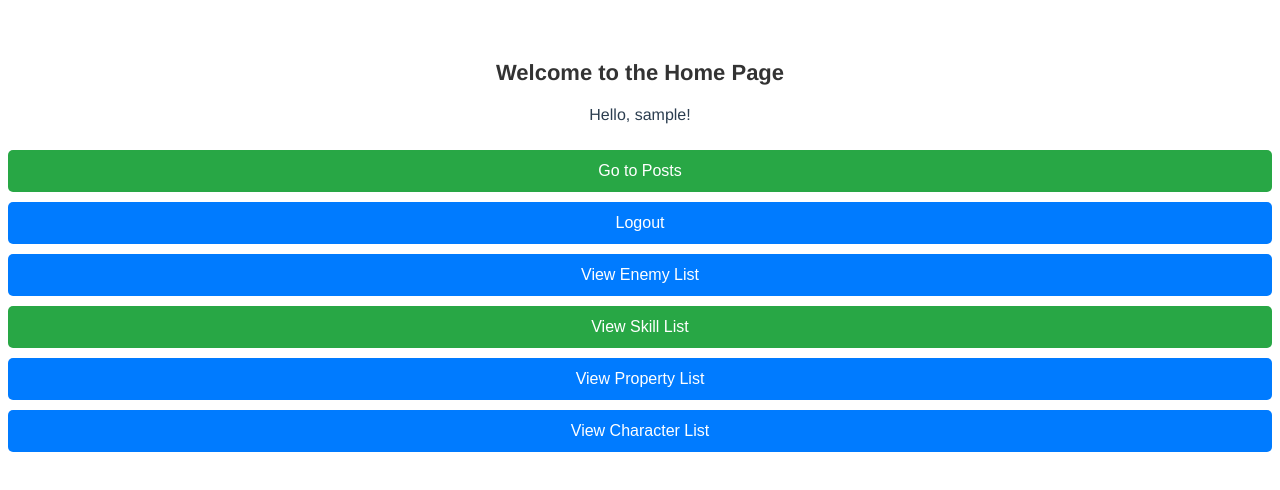
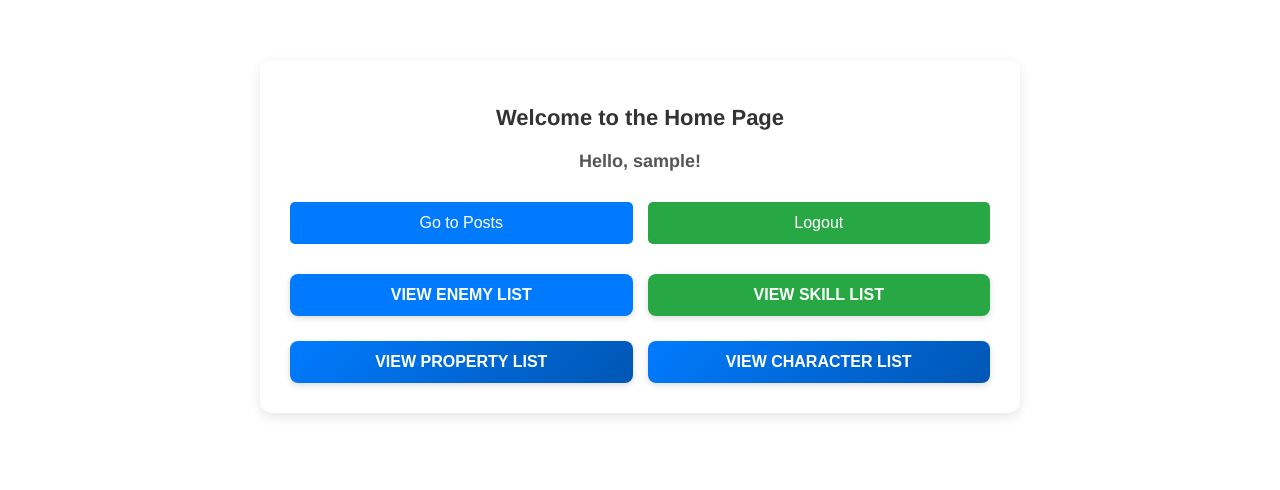
Before and after one commit to choi-beomjo/nyanco-help, a Vue app in the folder frontend/: page / in a window 1280 px wide. Shown: the top 490 px of the page. Built offline with nearby package versions, Linux system fonts and the light colour scheme; sample sign-in values are in the browser's storage.

Commit message:
feature: 홈 디자인 추가 (#39)

```diff
--- a/frontend/src/assets/css/FilterComponent.css
+++ b/frontend/src/assets/css/FilterComponent.css
@@ -144,3 +144,82 @@
   transform: scale(1.05);
   background: #c2d5ff; /* 더 진한 파란색 */
 }
+
+/* ✅ 필터링된 항목 리스트 스타일 */
+.filtered-list {
+  margin-top: 20px;
+}
+
+.filtered-list h2 {
+  font-size: 18px;
+  color: #333;
+  text-align: center;
+  margin-bottom: 15px;
+}
+
+/* ✅ 리스트 스타일 */
+.filtered-list ul {
+  list-style: none;
+  padding: 0;
+  display: flex;
+  flex-wrap: wrap;
+  gap: 15px;
+  justify-content: center;
+}
+
+/* ✅ 개별 아이템 카드 스타일 */
+.filtered-list li {
+  background: #f9f9f9;
+  padding: 15px;
+  border-radius: 8px;
+  box-shadow: 0 2px 5px rgba(0, 0, 0, 0.1);
+  transition: transform 0.2s ease-in-out, box-shadow 0.2s ease-in-out;
+  min-width: 250px;
+  max-width: 300px;
+  text-align: center;
+}
+
+/* ✅ 호버 시 효과 */
+.filtered-list li:hover {
+  transform: translateY(-3px);
+  box-shadow: 0 4px 10px rgba(0, 0, 0, 0.15);
+}
+
+/* ✅ 스킬과 속성 스타일 */
+.skill-list, .property-list {
+  display: flex;
+  flex-wrap: wrap;
+  justify-content: center;
+  gap: 5px;
+  margin-top: 5px;
+}
+
+.skill-tag, .property-tag {
+  padding: 5px 10px;
+  border-radius: 4px;
+  font-size: 12px;
+  font-weight: bold;
+  white-space: nowrap;
+  box-shadow: 0 2px 4px rgba(0, 0, 0, 0.1);
+  transition: transform 0.2s ease-in-out;
+}
+
+/* ✅ 스킬 태그 색상 */
+.skill-tag {
+  background: #f0f0f0;
+  color: #333;
+}
+
+/* ✅ 속성 태그 색상 */
+.property-tag {
+  background: #dfe9ff;
+  color: #007bff;
+}
+
+/* ✅ "No items found" 스타일 */
+.no-items {
+  text-align: center;
+  font-size: 16px;
+  color: #777;
+  margin-top: 20px;
+}
--- /dev/null
+++ b/frontend/src/assets/css/HomeView.css
@@ -0,0 +1,89 @@
+/* ✅ 홈 컨테이너 */
+.home-container {
+    max-width: 700px;
+    margin: 50px auto;
+    padding: 30px;
+    background: #ffffff;
+    border-radius: 12px;
+    box-shadow: 0 4px 12px rgba(0, 0, 0, 0.1);
+    text-align: center;
+  }
+
+  /* ✅ 제목 스타일 */
+  h1 {
+    font-size: 28px;
+    color: #222;
+    margin-bottom: 15px;
+  }
+
+  /* ✅ 로그인한 유저 정보 */
+  .user-info {
+    font-size: 18px;
+    color: #555;
+    margin-bottom: 20px;
+    font-weight: bold;
+  }
+
+  /* ✅ 버튼 컨테이너 (그리드 정렬) */
+  .home-button-group {
+    display: grid;
+    grid-template-columns: repeat(2, 1fr);
+    gap: 15px;
+    justify-content: center;
+    margin-top: 20px;
+  }
+
+  /* ✅ 버튼 스타일 */
+  button.home-button {
+    background: linear-gradient(135deg, #007bff, #0056b3);
+    color: white;
+    border: none;
+    padding: 12px;
+    font-size: 16px;
+    border-radius: 8px;
+    cursor: pointer;
+    transition: all 0.3s ease;
+    text-transform: uppercase;
+    font-weight: bold;
+    box-shadow: 0 2px 6px rgba(0, 0, 0, 0.15);
+  }
+
+  button.home-button:hover {
+    background: linear-gradient(135deg, #0056b3, #003580);
+    transform: translateY(-3px);
+    box-shadow: 0 4px 12px rgba(0, 0, 0, 0.2);
+  }
+
+  /* ✅ 로그아웃 버튼 (강조) */
+  button.home-button-danger {
+    background: linear-gradient(135deg, #dc3545, #a71d2a);
+  }
+
+  button.home-button-danger:hover {
+    background: linear-gradient(135deg, #a71d2a, #721c24);
+  }
+
+  /* ✅ 네비게이션 버튼 */
+  button.home-button-nav {
+    background: linear-gradient(135deg, #28a745, #1d772f);
+  }
+
+  button.home-button-nav:hover {
+    background: linear-gradient(135deg, #1d772f, #145c23);
+  }
+
+  /* ✅ 애니메이션 효과 */
+  @keyframes fadeIn {
+    from {
+      opacity: 0;
+      transform: translateY(-10px);
+    }
+    to {
+      opacity: 1;
+      transform: translateY(0);
+    }
+  }
+
+  .home-container {
+    animation: fadeIn 0.5s ease-in-out;
+  }
--- a/frontend/src/components/HomeView.vue
+++ b/frontend/src/components/HomeView.vue
@@ -1,26 +1,31 @@
 <template>
-  <div>
+  <div class="home-container">
     <h1>Welcome to the Home Page</h1>
 
     <!-- 로그인 상태 확인 -->
     <LoginForm v-if="!isLoggedIn" @login-success="handleLogin" />
 
     <div v-else>
-      <p>Hello, {{ username }}!</p>
-      <button @click="goToPosts">Go to Posts</button>
-      <button @click="logout">Logout</button>
-      <div>
-        <button @click="goToEnemyList">View Enemy List</button>
-        <button @click="goToSkillList">View Skill List</button>
-        <button @click="goToPropertyList">View Property List</button>
-        <button @click="goToCharacterList">View Character List</button>
+      <p class="user-info">Hello, {{ username }}!</p>
+
+      <div class="home-button-group">
+        <button class="home-button-nav" @click="goToPosts">Go to Posts</button>
+        <button class="home-button-danger" @click="logout">Logout</button>
       </div>
+
+      <div class="home-button-group">
+        <button class="home-button" @click="goToEnemyList">View Enemy List</button>
+        <button class="home-button" @click="goToSkillList">View Skill List</button>
+        <button class="home-button" @click="goToPropertyList">View Property List</button>
+        <button class="home-button" @click="goToCharacterList">View Character List</button>
       </div>
+    </div>
   </div>
 </template>
 
 <script>
 import LoginForm from "@/views/auth/LoginForm.vue";
+import "@/assets/css/HomeView.css"; // 새로운 스타일 적용
 
 export default {
   components: { LoginForm },
@@ -49,23 +54,22 @@ export default {
       this.$router.push("/posts");
     },
     logout() {
-      // 로그아웃 시 토큰 제거 및 리다이렉트
       localStorage.clear();
       this.isLoggedIn = false;
       this.username = "";
       this.$router.push("/login");
     },
     goToEnemyList() {
-      this.$router.push("/enemy-list"); // 적 리스트 페이지로 이동
+      this.$router.push("/enemy-list");
     },
     goToSkillList() {
-      this.$router.push("/skill-list"); // 적 리스트 페이지로 이동
+      this.$router.push("/skill-list");
     },
     goToPropertyList() {
-      this.$router.push("/property-list"); // 적 리스트 페이지로 이동
+      this.$router.push("/property-list");
     },
     goToCharacterList() {
-      this.$router.push("/character-list"); // 적 리스트 페이지로 이동
+      this.$router.push("/character-list");
     },
   },
 };
--- a/frontend/src/components/common/FilterComponent.vue
+++ b/frontend/src/components/common/FilterComponent.vue
@@ -44,15 +44,31 @@
       <button @click="filterItems">Filter</button>
 
       <!-- Filtered Items List -->
-      <div v-if="items.length > 0">
+    <div class="filtered-list" v-if="items.length > 0">
       <h2>Filtered {{ itemType }}</h2>
       <ul>
         <li v-for="item in items" :key="item.id">
-            {{ item.name }} - ATK: {{ item.atk }}, HP: {{ item.hp }}
+          <strong>{{ item.name }}</strong>
+          <div>ATK: {{ item.atk }}, HP: {{ item.hp }}</div>
+
+          <!-- 스킬 리스트 -->
+          <div class="skill-list">
+            <span v-for="skill in item.skills" :key="skill.id" class="skill-tag">
+              {{ skill.name }}
+            </span>
+          </div>
+
+          <!-- 속성 리스트 -->
+          <div class="property-list">
+            <span v-for="property in item.properties" :key="property.id" class="property-tag">
+              {{ property.name }}
+            </span>
+          </div>
         </li>
       </ul>
     </div>
-      <div v-else>
+
+    <div v-else class="no-items">
       <p>No {{ itemType.toLowerCase() }} match the selected filters.</p>
     </div>
     </div>
```
Lines whose indentation alone changed are shown as unchanged.
